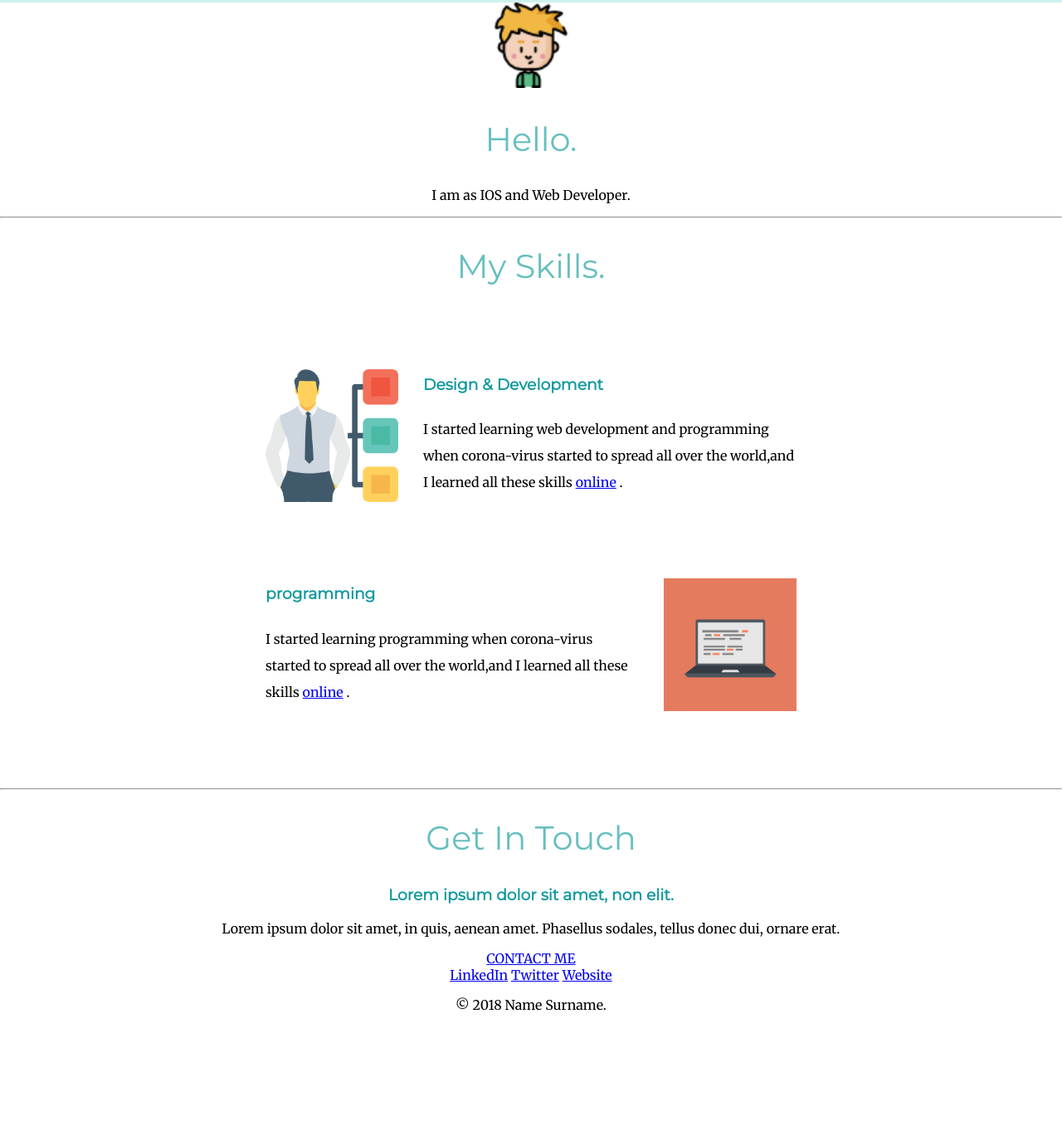
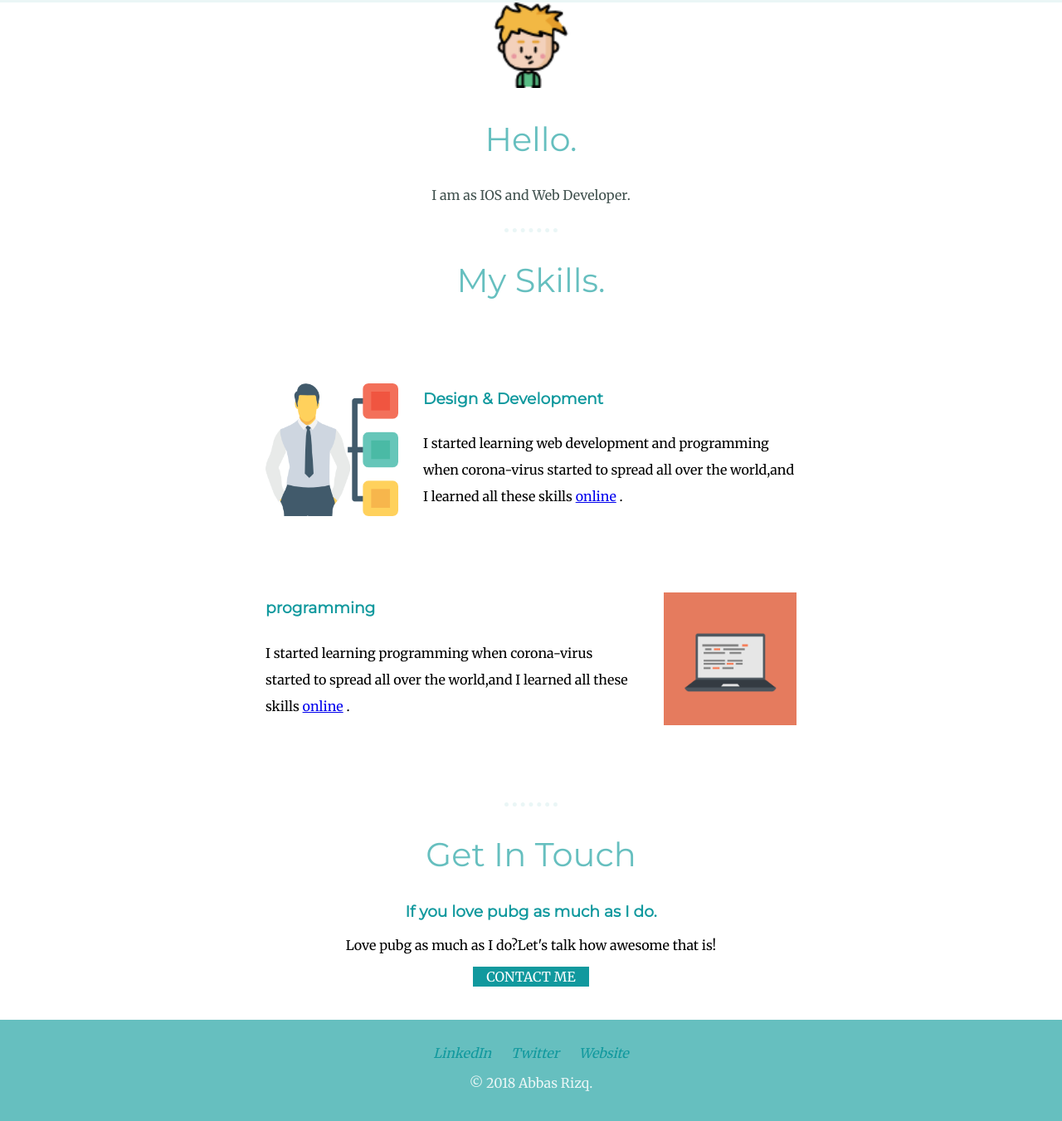
Before and after one commit to abbas3376/amr, a plain HTML site: page index.html in a window 1280 px wide. Shown: the part 782-2133 px from the top of the page at 83% size. Before the commit the page ends 2019 px from the top, so only its background shows below. Drawn offline with Linux system fonts and the light colour scheme.

Commit message:
Add files via upload

```diff
--- a/css/styles.css
+++ b/css/styles.css
@@ -1,5 +1,5 @@
 .zero {
-  background-color: #cff1ef;
+  background-color: #eaf6f6;
   padding-top: 75px;
 }
 
@@ -44,7 +44,12 @@ body {
 
 .middle-container {}
 
-.bottom-container {}
+.bottom-container {
+  background-color: #66bfbf;
+  margin-top: 40px;
+  padding-top: 30px;
+  padding-bottom: 20px;
+}
 
 .skill-row {
   width: 50%;
@@ -68,3 +73,35 @@ body {
 .boy {
   width: 8%;
 }
+.first-p{
+color: #40514e;
+margin-bottom: 30px;
+}
+.line{
+  width: 10%;
+    border-style: none;
+    border-top-style: dotted;
+    width: 5%;
+    border-width: 5px;
+    border-color: #eaf6f6;
+  }
+.footer-link{
+  margin: 10px;
+  color: #11999E;
+  font-style: italic;
+  text-decoration: none;
+}
+.name{
+  color: #eaf6f6;
+}
+.boot{
+  width: 11%;
+  margin: auto;
+  background-color: #11999E;
+  padding-bottom: 2px;
+  padding-top: 2px;
+}
+.btn{
+  text-decoration: none;
+  color: white;
+}
--- a/index.html
+++ b/index.html
@@ -19,9 +19,9 @@
       <div class="profile">
         <img class="boy" src="images/boy (1).png" alt="">
         <h2>Hello.</h2>
-        <p>I am as IOS and Web Developer.</p>
+        <p class="first-p">I am as IOS and Web Developer.</p>
       </div>
-      <hr>
+      <hr class="line">
       <div class="skills">
         <h2>My Skills.</h2>
         <div class="skill-row">
@@ -35,12 +35,14 @@
           <p>I started learning programming when corona-virus started to spread all over the world,and I learned all these skills <a href="https://youtu.be/abg248mnKqE">online</a> .</p>
         </div>
       </div>
-      <hr>
+        <hr class="line">
       <div class="contact-me">
         <h2>Get In Touch</h2>
-        <h3>Lorem ipsum dolor sit amet, non elit.</h3>
-        <p>Lorem ipsum dolor sit amet, in quis, aenean amet. Phasellus sodales, tellus donec dui, ornare erat.</p>
-        <a class="btn" href="mailto:abbas.r3376@gmail.com">CONTACT ME</a>
+        <h3>If you love pubg as much as I do.</h3>
+        <p>Love pubg as much as I do?Let's talk how awesome that is!</p>
+        <div class="boot">
+          <a class="btn" href="mailto:abbas.r3376@gmail.com">CONTACT ME</a>
+        </div>
       </div>
     </div>
 
@@ -49,7 +51,7 @@
       <a class="footer-link" href="https://www.linkedin.com/">LinkedIn</a>
       <a class="footer-link" href="https://twitter.com/">Twitter</a>
       <a class="footer-link" href="https://www.appbrewery.co/">Website</a>
-      <p>© 2018 Name Surname.</p>
+      <p class="name">© 2018 Abbas Rizq.</p>
     </div>
 
   </body>
```
